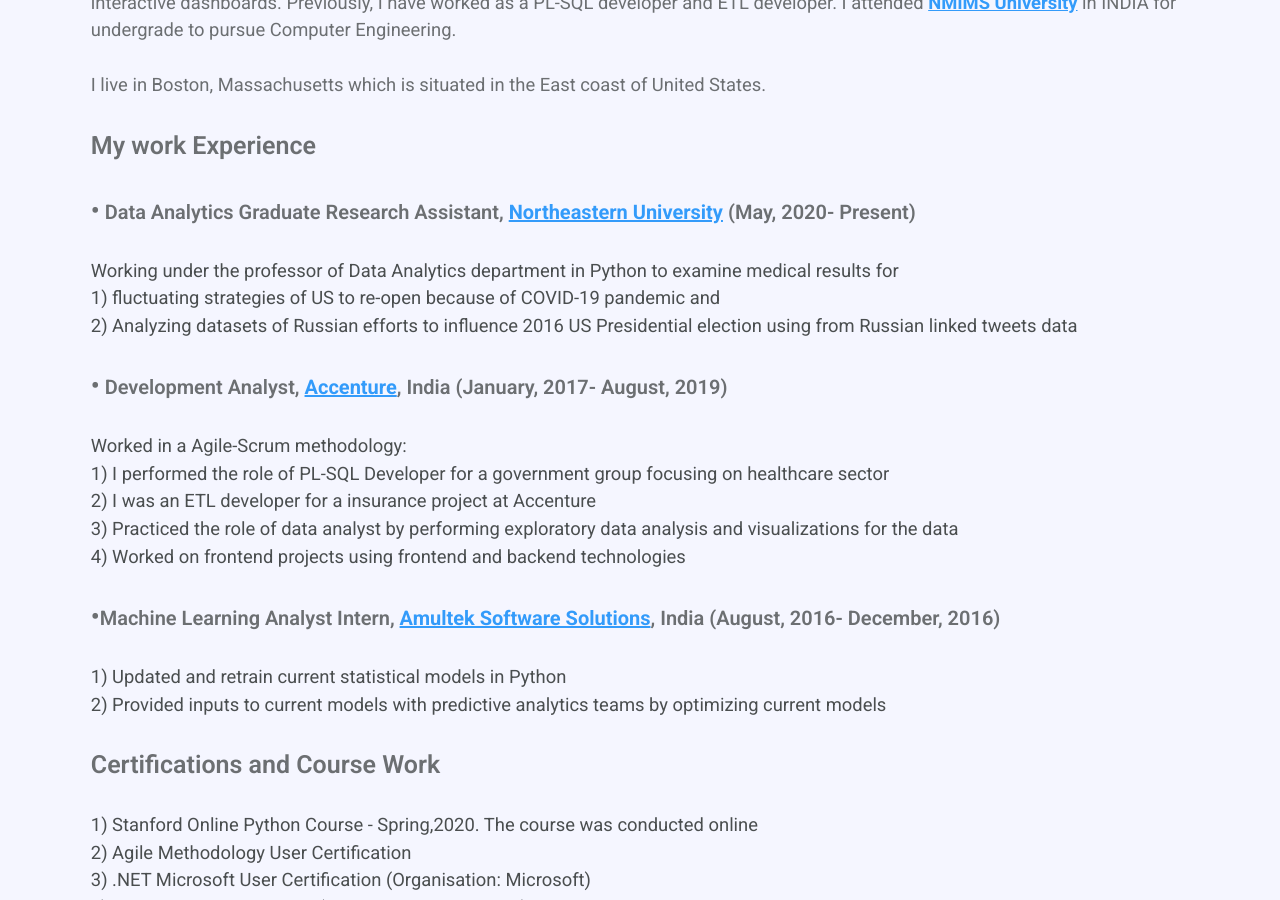
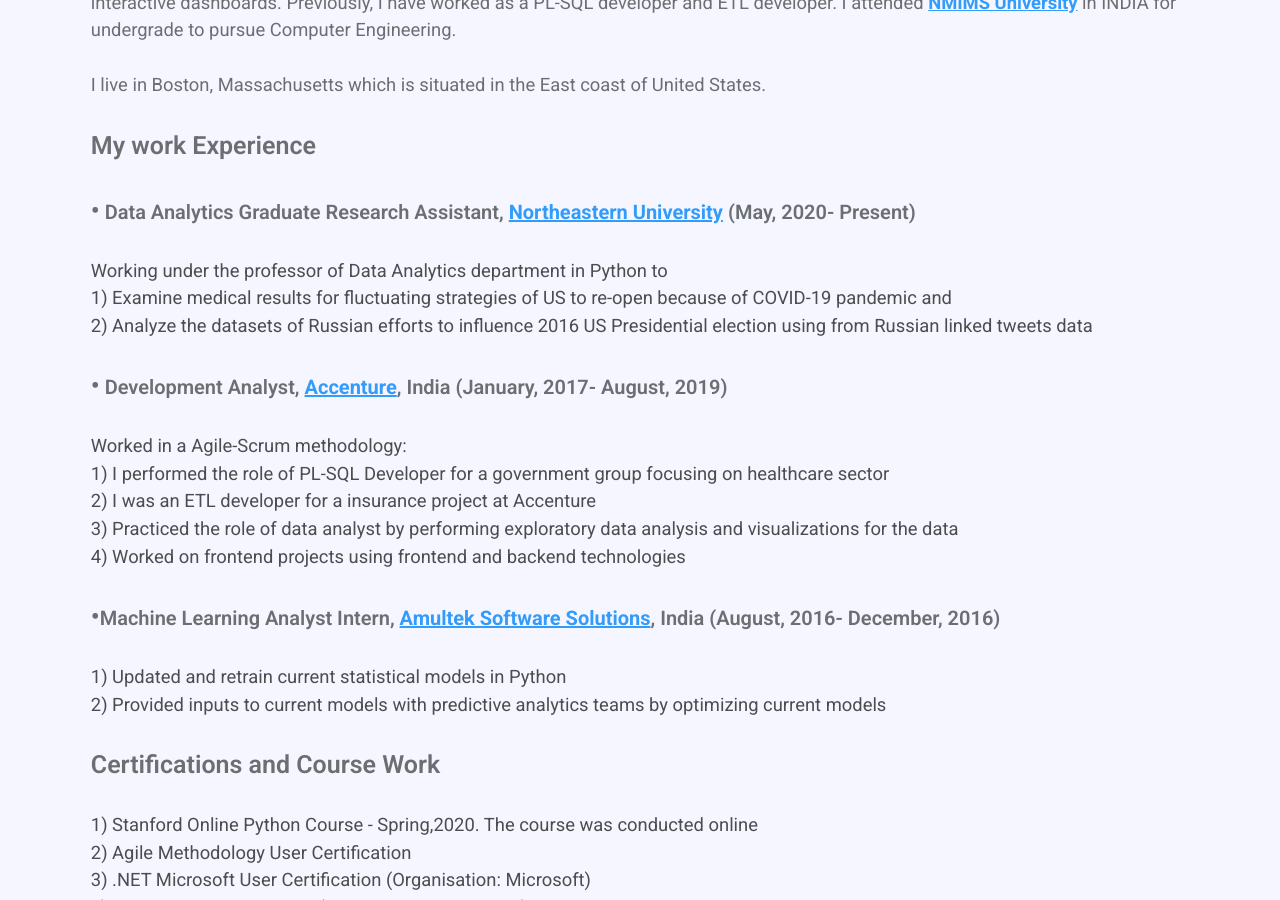
Before and after one commit to chigzz-github/chigzz_portfolio, a Jekyll site: the page built from using-subcategories.html, in a window 1280 px wide and 900 px high, scrolled down 600 px. Built offline with Jekyll 4.4.1, drawn with Linux system fonts in a browser that asks for light colours; nearby versions of some CDN libraries; comment, search, counter and statistics services are not loaded.

Commit message:
category11

```diff
--- a/_layouts/category.html
+++ b/_layouts/category.html
@@ -53,13 +53,13 @@
 		    <p style= "font-size:20px"><span style= "font-size:25px">•</span> Data Analytics Graduate Research Assistant, <a href="https://www.northeastern.edu/" target="_blank" style="color:#0385F9"><u>Northeastern University</u></a> <span>(May, 2020- Present)</span></p>
            			<div>&nbsp;&nbsp;&nbsp;&nbsp;&nbsp;&nbsp;&nbsp;&nbsp;&nbsp;&nbsp;&nbsp;&nbsp;&nbsp;&nbsp;&nbsp;&nbsp;&nbsp;&nbsp;&nbsp;&nbsp;&nbsp;&nbsp;&nbsp;&nbsp;&nbsp;&nbsp;&nbsp;&nbsp;&nbsp;&nbsp;&nbsp;&nbsp;&nbsp;&nbsp;&nbsp;&nbsp;&nbsp;&nbsp;&nbsp;&nbsp;&nbsp;&nbsp;&nbsp;&nbsp;&nbsp;&nbsp;&nbsp;&nbsp;&nbsp;&nbsp;&nbsp;&nbsp;&nbsp;&nbsp;&nbsp;&nbsp;&nbsp;&nbsp;&nbsp;</div>
 
-		   Working under the professor of Data Analytics department in Python to examine medical results for
+		   Working under the professor of Data Analytics department in Python to
 		   			<div>&nbsp;&nbsp;&nbsp;&nbsp;&nbsp;&nbsp;&nbsp;&nbsp;&nbsp;&nbsp;&nbsp;&nbsp;&nbsp;&nbsp;&nbsp;&nbsp;&nbsp;&nbsp;&nbsp;&nbsp;&nbsp;&nbsp;&nbsp;&nbsp;&nbsp;&nbsp;&nbsp;&nbsp;&nbsp;&nbsp;&nbsp;&nbsp;&nbsp;&nbsp;&nbsp;&nbsp;&nbsp;&nbsp;&nbsp;&nbsp;&nbsp;&nbsp;&nbsp;&nbsp;&nbsp;&nbsp;&nbsp;&nbsp;&nbsp;&nbsp;&nbsp;&nbsp;&nbsp;&nbsp;&nbsp;&nbsp;&nbsp;&nbsp;&nbsp;</div>
 
-		   1) fluctuating strategies of US to re-open because of COVID-19 pandemic and
-		   			<div>&nbsp;&nbsp;&nbsp;&nbsp;&nbsp;&nbsp;&nbsp;&nbsp;&nbsp;&nbsp;&nbsp;&nbsp;&nbsp;&nbsp;&nbsp;&nbsp;&nbsp;&nbsp;&nbsp;&nbsp;&nbsp;&nbsp;&nbsp;&nbsp;&nbsp;&nbsp;&nbsp;&nbsp;&nbsp;&nbsp;&nbsp;&nbsp;&nbsp;&nbsp;&nbsp;&nbsp;&nbsp;&nbsp;&nbsp;&nbsp;&nbsp;&nbsp;&nbsp;&nbsp;&nbsp;&nbsp;&nbsp;&nbsp;&nbsp;&nbsp;&nbsp;&nbsp;&nbsp;&nbsp;&nbsp;&nbsp;&nbsp;&nbsp;&nbsp;</div>
+		   1) Examine medical results for fluctuating strategies of US to re-open because of COVID-19 pandemic and
+		   			<div>&nbsp;&nbsp;&nbsp;&nbsp;&nbsp;&nbsp;&nbsp;&nbsp;&nbsp;&nbsp;&nbsp;&nbsp;&nbsp;&nbsp;&nbsp;&nbsp;&nbsp;&nbsp;&nbsp;&nbsp;&nbsp;&nbsp;&nbsp;&nbsp;&nbsp;&nbsp;</div>
 
-           2) Analyzing datasets of Russian efforts to influence 2016 US Presidential election using from Russian linked tweets data
+           2) Analyze the datasets of Russian efforts to influence 2016 US Presidential election using from Russian linked tweets data
 		  <div><br></br></div>
 		  <div>&nbsp;&nbsp;&nbsp;&nbsp;&nbsp;&nbsp;&nbsp;&nbsp;&nbsp;&nbsp;&nbsp;&nbsp;&nbsp;&nbsp;&nbsp;&nbsp;&nbsp;&nbsp;</div>
 
```
